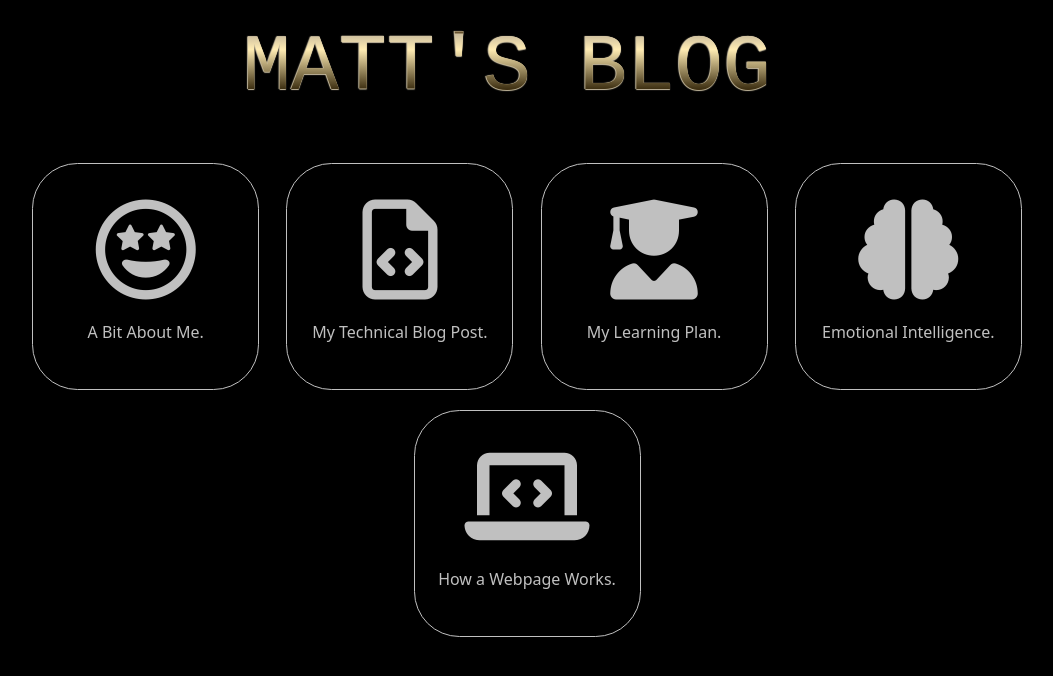
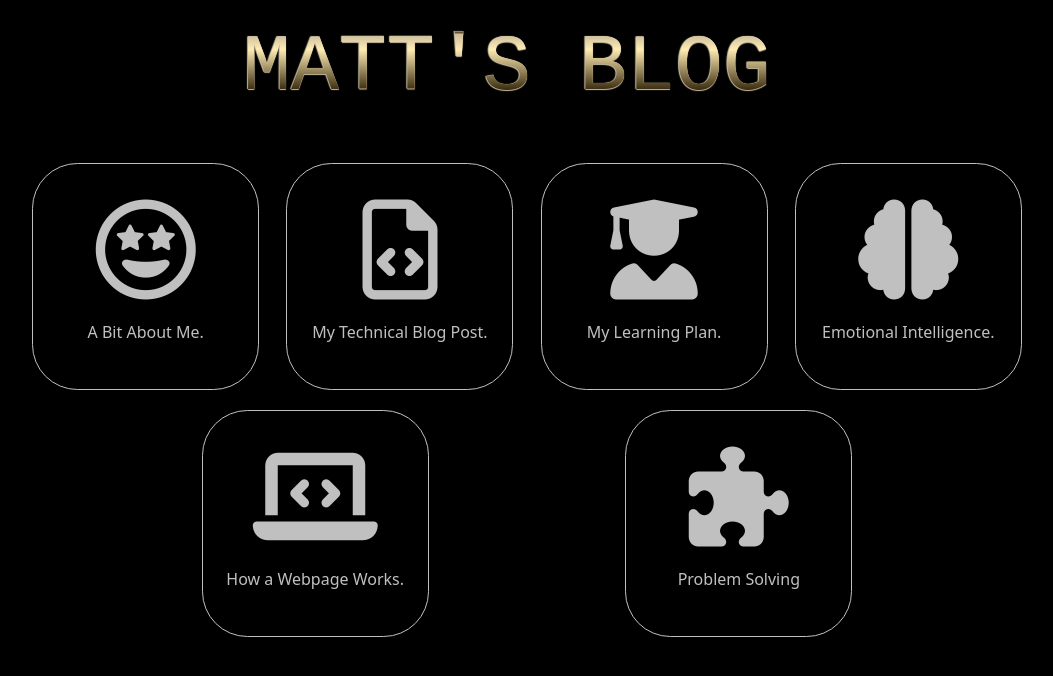
Before and after one commit to MattSNZ/mattsnz.github.io, a plain HTML site: page index.html in a window 1280 px wide. Shown: the whole page, without its empty margins (133-1186 px from the left). Drawn offline with Linux system fonts and the light colour scheme.

Commit message:
add problem solving tile to index.html

```diff
--- a/index.html
+++ b/index.html
@@ -44,6 +44,12 @@
                         <p>How a Webpage Works.</p>
                     </a>
                 </li>
+                <li class="tile">
+                    <a href="./blog/problem-solving.html" class="tile-link">
+                        <i class="fas fa-puzzle-piece icon"></i>
+                        <p>Problem Solving</p>
+                    </a>
+                </li>
             </ul>
         </section>
     </main>
```
